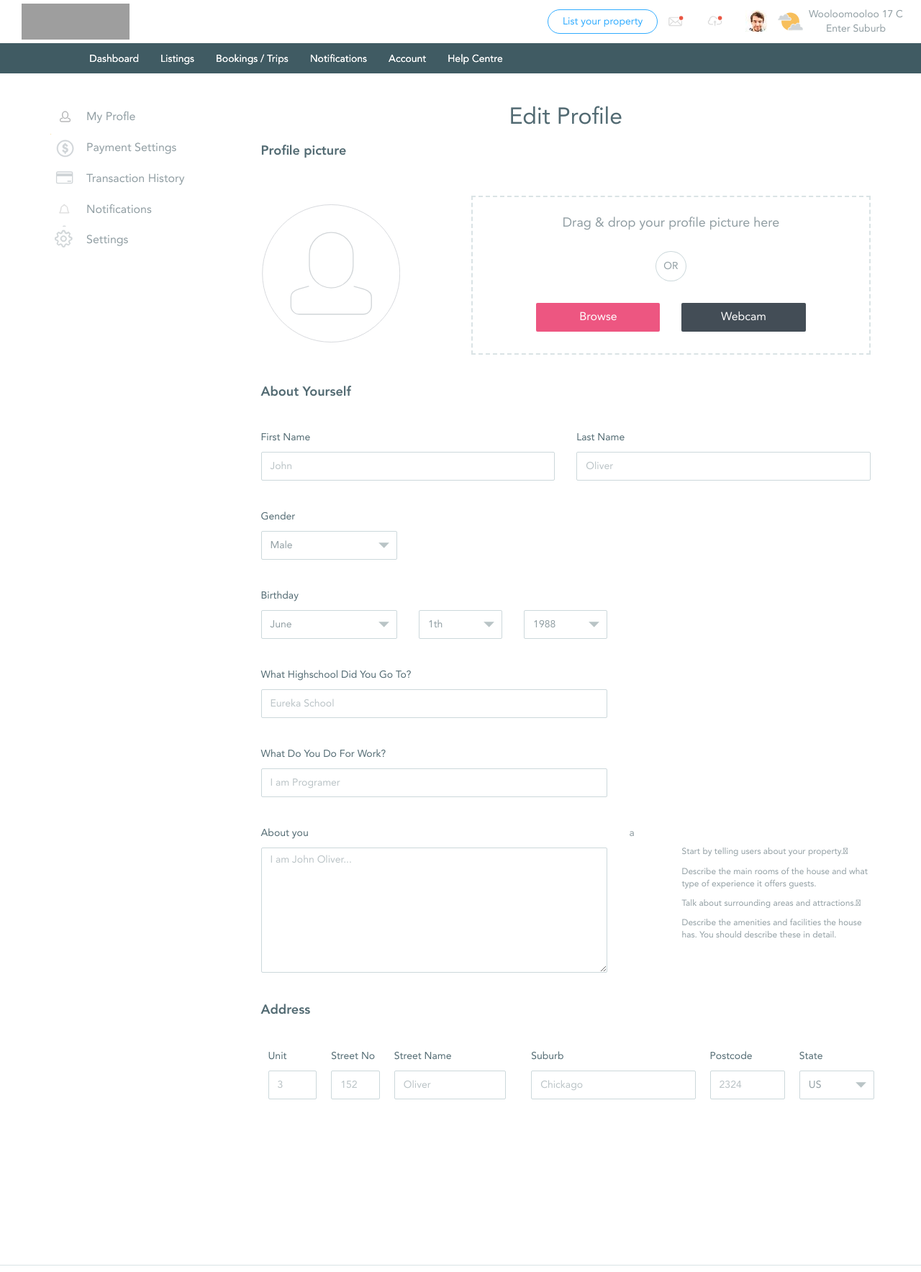
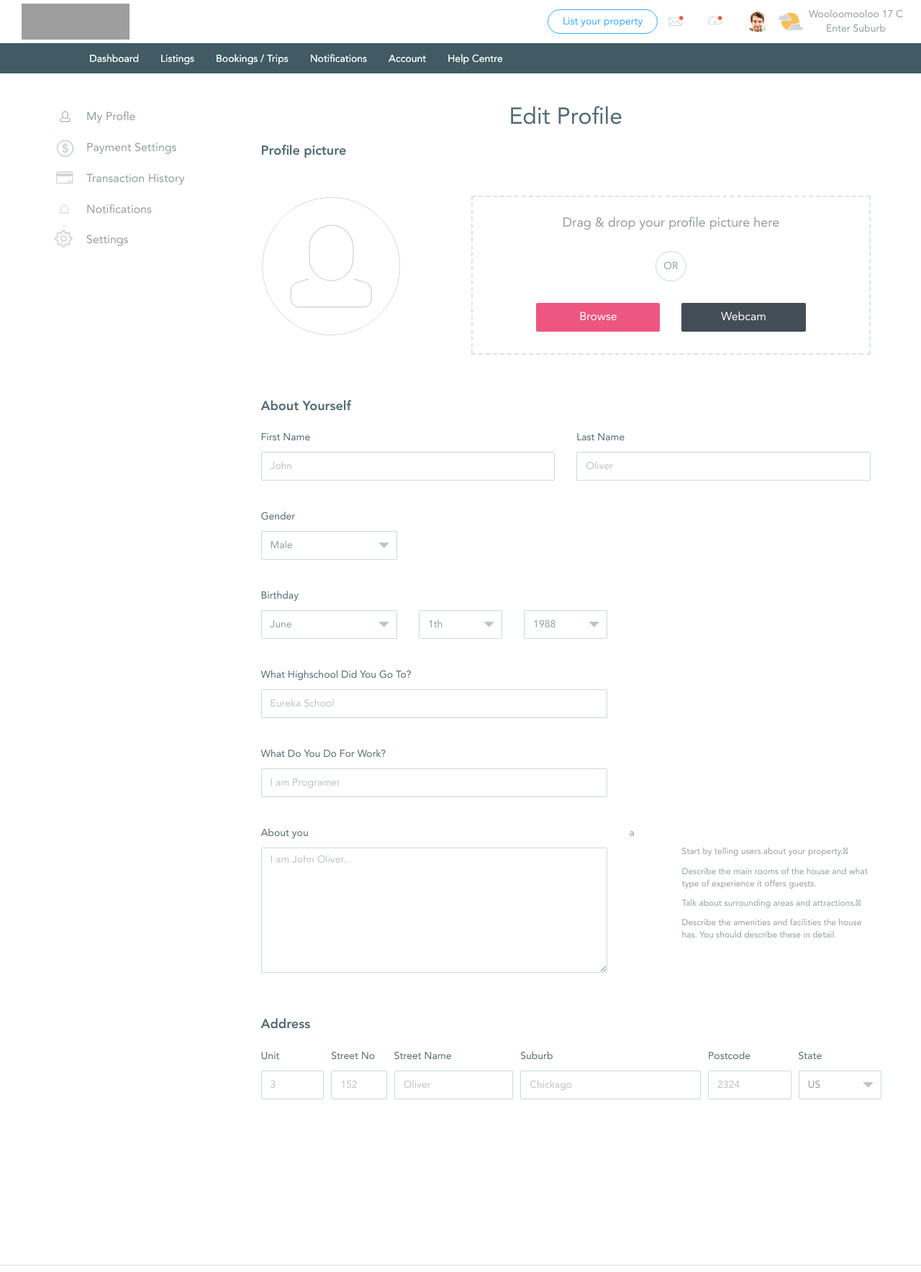
Before and after one commit to dankoknad/OzGetaways, a PHP site: page /__index.html in a window 1280 px wide. Shown: the top 1768 px of the page at 72% size. Run offline with PHP 8.4, Linux system fonts and the light colour scheme; some web fonts are replaced; grey boxes are pictures that could not be loaded.

Commit message:
New changes

```diff
--- a/css/custom.css
+++ b/css/custom.css
@@ -233,6 +233,19 @@ body {
     padding-right:0px;
 }
 
+.adr-form:last-child {
+    padding-left: 10px;
+}
+
+.adr-form > div {
+    padding-left: 10px;
+    padding-right: 0px;
+}
+
+.adr-form > div:first-child {
+    padding-left: 0px;
+}
+
 #message-circle {
 	position: relative;
 	width: 50px;
@@ -307,7 +320,7 @@ input[type="text"] {
 }
 
 .bold-text:last-child {
-    margin-bottom: 20px;
+    margin-top: 20px;
 }
 
 .my-default-navbar {
@@ -609,7 +622,7 @@ input[type="text"] {
 
 .bold-text {
 	font-weight: bold;
-	padding-bottom: 20px;
+	padding-bottom: 10px;
 	color:#526a72;
 	font-size: 18px;
 
@@ -868,10 +881,6 @@ input[type=text]:-ms-input-placeholder {color:#bac3c6;}
 
 #saveChangeButton:hover {
 	background: #4bbbf9;
-}
-
-.adr-form > div {
-    padding: 0px 10px;
 }
 
 /*[class^="icon-"]{*/
```
